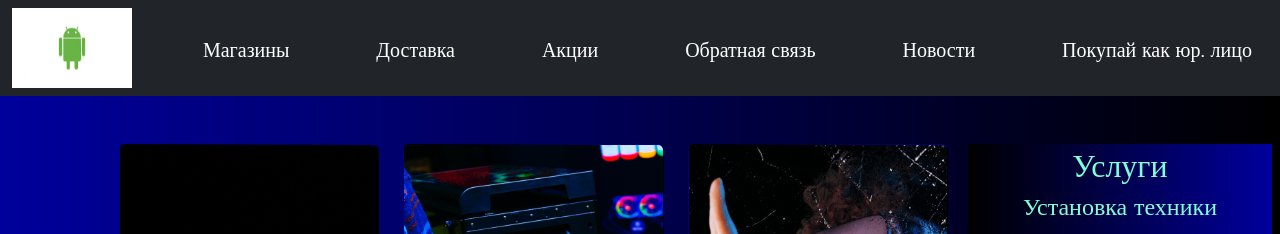
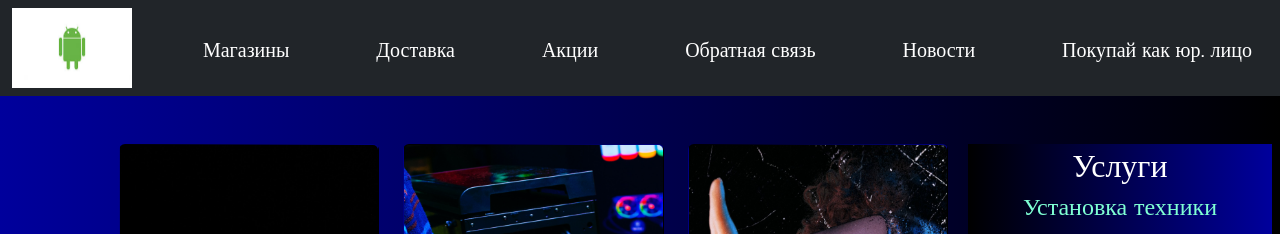
Before and after one commit to Aleksandr19911S/onlineStore, a plain HTML site: page index.html in a window 1280 px wide. Shown: the top 234 px of the page. Drawn offline with nearby package versions, Linux system fonts and the light colour scheme.

Commit message:
Update index.html

```diff
--- a/index.html
+++ b/index.html
@@ -122,7 +122,7 @@
         <div class="col-lg-3 col-md-12">
           <div class="row px-2">
             <div class="col-lg-12 sidebar my-4">
-              <h2 style="text-align: center;">Услуги</h2>
+              <h2 style="text-align: center; color:white">Услуги</h2>
               <h4 style="text-align: center;">Установка техники</h4>
               <p>Воспользовавшись нашим предложением, вы сможете рассчитывать на грамотную, быструю и выгодную установку
                 и подключение бытовых приборов на вашей кухне или в других жилых помещениях. Работа выполняется
```
